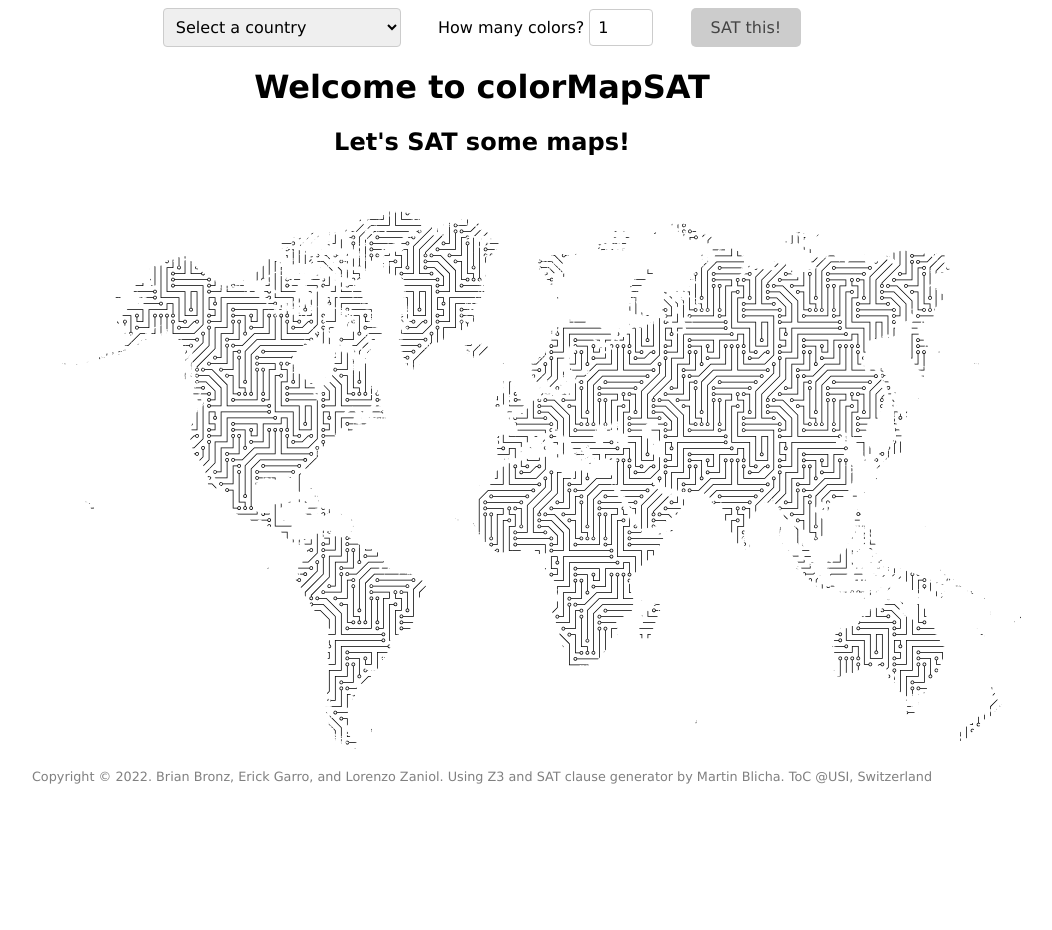
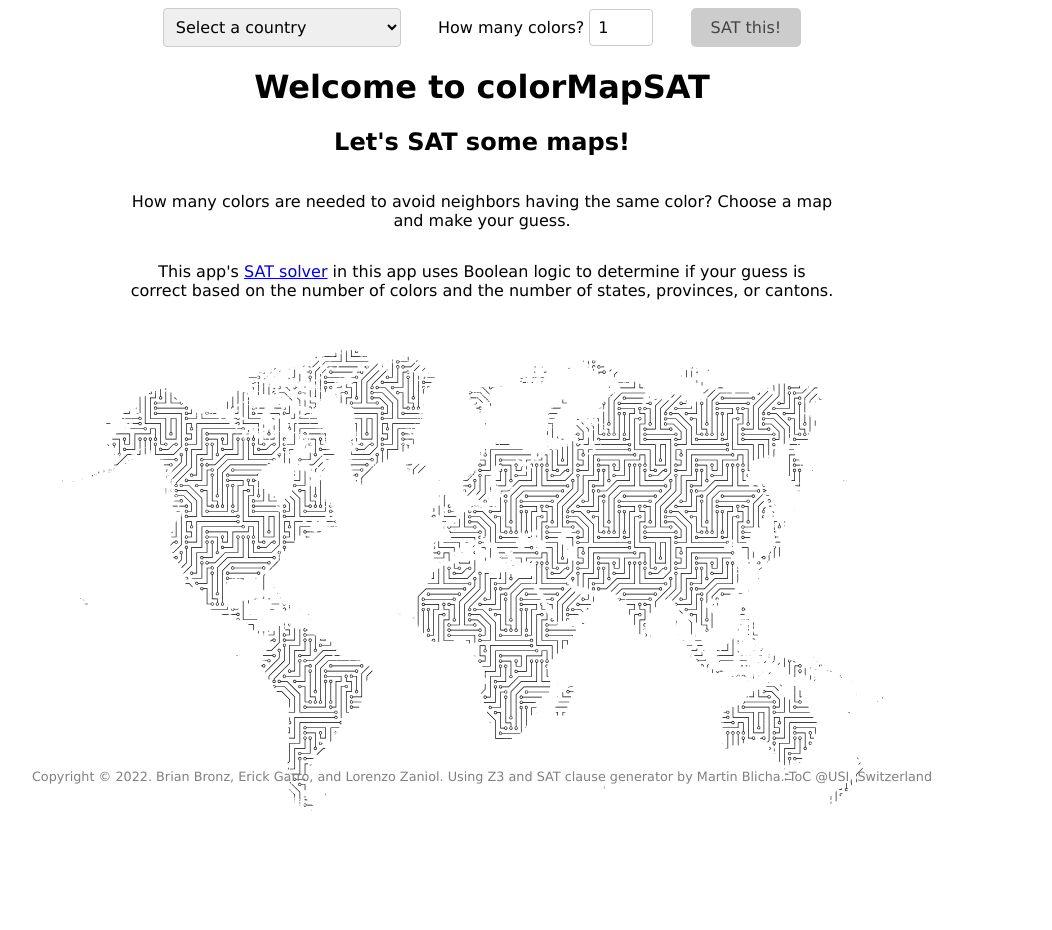
Before and after one commit to erickgarro/colorMapSAT, a Flask app: page / in a window 1280 px wide. Shown: the whole page, without its empty margins (158-1210 px from the left). Before the commit the page ends 784 px from the top, so only its background shows below. Run offline with Flask 2, Linux system fonts and the light colour scheme.

Commit message:
Modified templates

```diff
--- a/static/styles.css
+++ b/static/styles.css
@@ -17,6 +17,19 @@
     ".";
 }
 
+.info {
+    margin: auto;
+    display: flex;
+    flex-direction: column;
+    justify-content: center;
+    align-items: center;
+    width: 55vw;
+}
+
+.info p{
+    text-align: center;
+    width: 100%;
+}
 
 /*clearfix*/
 .clearfix:before{
@@ -135,10 +148,10 @@ label {
 }
 
 .map {
-    height: 70vh;
+    height: 60vh;
+    width: auto;
     padding: 3vh 10vh 10vh 10vh;
     display: block;
     position: relative;
-    margin-left: auto;
-    margin-right: auto;
+    margins: auto;
 }
--- a/templates/index.html
+++ b/templates/index.html
@@ -24,6 +24,10 @@
         <div class="titles">
             <h1 id="title" class="clearfix"></h1>
             <h2 id="subtitle"></h2>
+            <div class="info">
+                <p>How many colors are needed to avoid neighbors having the same color? Choose a map and make your guess.</p>
+                <p>This app's <a href="https://en.wikipedia.org/wiki/SAT_solver" target="_blank">SAT solver</a> in this app uses Boolean logic to determine if your guess is correct based on the number of colors and the number of states, provinces, or cantons.</p>
+            </div>
         </div>
         <div class="grid">
             <div id="container" class="">
--- a/templates/map-viewer.html
+++ b/templates/map-viewer.html
@@ -204,7 +204,7 @@
                 <p class="download">Download files</p>
                 <button id="sat" class="get-file">SAT result</button>
                 <button id="cnf" class="get-file">CNF</button>
-                <button id="assignments" class="get-file">Assignments</button>
+                <button id="assignments" class="get-file disabled" disabled>Assignments</button>
             </div>
             <div class="credits">
                 <span>Copyright &copy; 2022. Brian Bronz, Erick Garro, and Lorenzo Zaniol. Using Z3 and SAT clause generator by Martin Blicha. ToC @USI, Switzerland</span>
```
